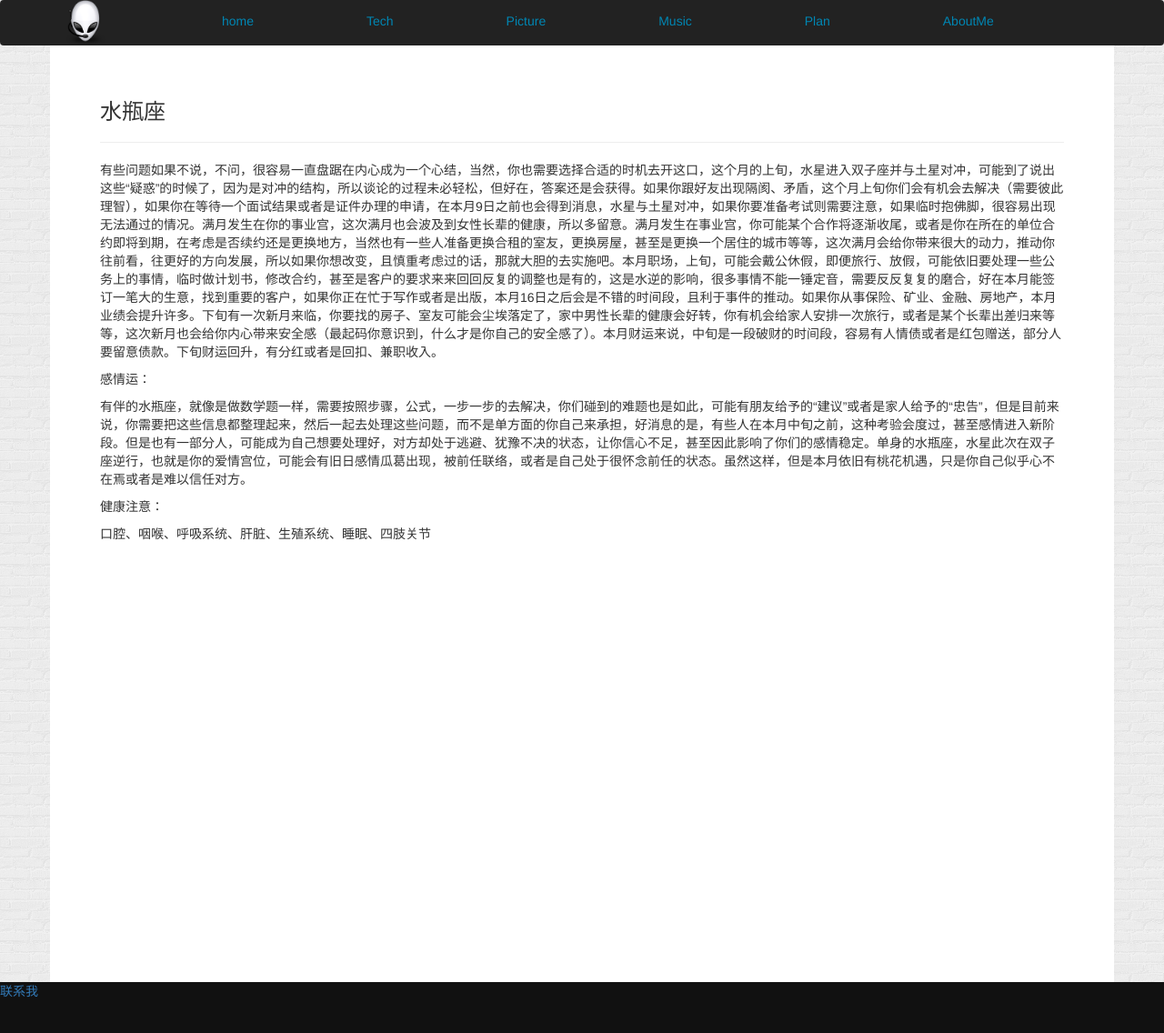
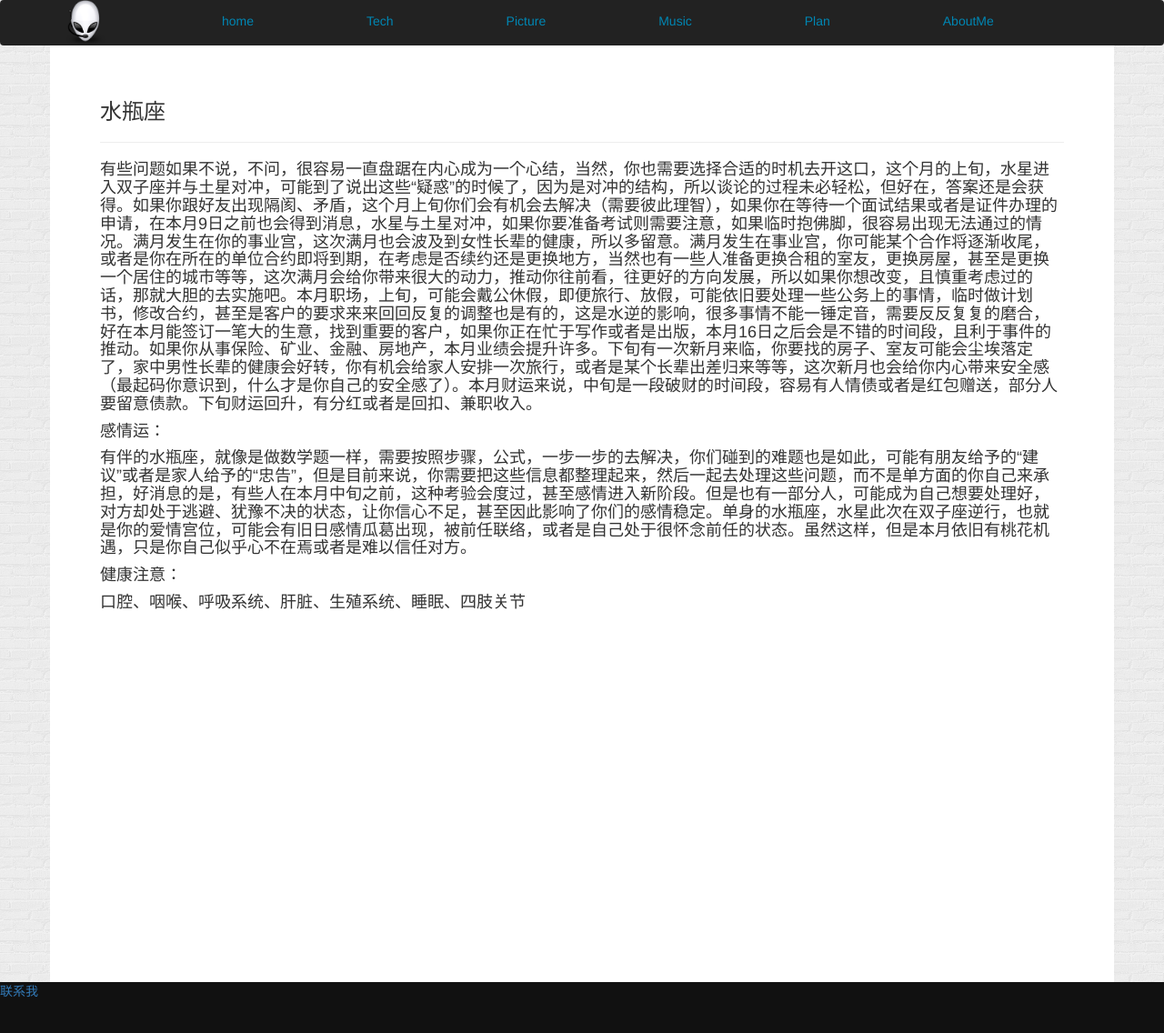
Before and after one commit to GeorageLiang/georageliang.github.com, a Jekyll site: the page built from 12md/bowl.md, in a window 1280 px wide and 1140 px high. Shown: the top 1136 px of the window at 91% size. Built offline with Jekyll 4.4.1, drawn with Linux system fonts in a browser that asks for light colours; Markdown is read by kramdown in place of the engine named in the settings; comment, search, counter and statistics services are not loaded.

```diff
--- a/12md/bowl.md
+++ b/12md/bowl.md
@@ -9,12 +9,12 @@ permalink: /12md/bowl/
 ###水瓶座
 ---
 
-有些问题如果不说，不问，很容易一直盘踞在内心成为一个心结，当然，你也需要选择合适的时机去开这口，这个月的上旬，水星进入双子座并与土星对冲，可能到了说出这些“疑惑”的时候了，因为是对冲的结构，所以谈论的过程未必轻松，但好在，答案还是会获得。如果你跟好友出现隔阂、矛盾，这个月上旬你们会有机会去解决（需要彼此理智），如果你在等待一个面试结果或者是证件办理的申请，在本月9日之前也会得到消息，水星与土星对冲，如果你要准备考试则需要注意，如果临时抱佛脚，很容易出现无法通过的情况。满月发生在你的事业宫，这次满月也会波及到女性长辈的健康，所以多留意。满月发生在事业宫，你可能某个合作将逐渐收尾，或者是你在所在的单位合约即将到期，在考虑是否续约还是更换地方，当然也有一些人准备更换合租的室友，更换房屋，甚至是更换一个居住的城市等等，这次满月会给你带来很大的动力，推动你往前看，往更好的方向发展，所以如果你想改变，且慎重考虑过的话，那就大胆的去实施吧。本月职场，上旬，可能会戴公休假，即便旅行、放假，可能依旧要处理一些公务上的事情，临时做计划书，修改合约，甚至是客户的要求来来回回反复的调整也是有的，这是水逆的影响，很多事情不能一锤定音，需要反反复复的磨合，好在本月能签订一笔大的生意，找到重要的客户，如果你正在忙于写作或者是出版，本月16日之后会是不错的时间段，且利于事件的推动。如果你从事保险、矿业、金融、房地产，本月业绩会提升许多。下旬有一次新月来临，你要找的房子、室友可能会尘埃落定了，家中男性长辈的健康会好转，你有机会给家人安排一次旅行，或者是某个长辈出差归来等等，这次新月也会给你内心带来安全感（最起码你意识到，什么才是你自己的安全感了）。本月财运来说，中旬是一段破财的时间段，容易有人情债或者是红包赠送，部分人要留意债款。下旬财运回升，有分红或者是回扣、兼职收入。
+####有些问题如果不说，不问，很容易一直盘踞在内心成为一个心结，当然，你也需要选择合适的时机去开这口，这个月的上旬，水星进入双子座并与土星对冲，可能到了说出这些“疑惑”的时候了，因为是对冲的结构，所以谈论的过程未必轻松，但好在，答案还是会获得。如果你跟好友出现隔阂、矛盾，这个月上旬你们会有机会去解决（需要彼此理智），如果你在等待一个面试结果或者是证件办理的申请，在本月9日之前也会得到消息，水星与土星对冲，如果你要准备考试则需要注意，如果临时抱佛脚，很容易出现无法通过的情况。满月发生在你的事业宫，这次满月也会波及到女性长辈的健康，所以多留意。满月发生在事业宫，你可能某个合作将逐渐收尾，或者是你在所在的单位合约即将到期，在考虑是否续约还是更换地方，当然也有一些人准备更换合租的室友，更换房屋，甚至是更换一个居住的城市等等，这次满月会给你带来很大的动力，推动你往前看，往更好的方向发展，所以如果你想改变，且慎重考虑过的话，那就大胆的去实施吧。本月职场，上旬，可能会戴公休假，即便旅行、放假，可能依旧要处理一些公务上的事情，临时做计划书，修改合约，甚至是客户的要求来来回回反复的调整也是有的，这是水逆的影响，很多事情不能一锤定音，需要反反复复的磨合，好在本月能签订一笔大的生意，找到重要的客户，如果你正在忙于写作或者是出版，本月16日之后会是不错的时间段，且利于事件的推动。如果你从事保险、矿业、金融、房地产，本月业绩会提升许多。下旬有一次新月来临，你要找的房子、室友可能会尘埃落定了，家中男性长辈的健康会好转，你有机会给家人安排一次旅行，或者是某个长辈出差归来等等，这次新月也会给你内心带来安全感（最起码你意识到，什么才是你自己的安全感了）。本月财运来说，中旬是一段破财的时间段，容易有人情债或者是红包赠送，部分人要留意债款。下旬财运回升，有分红或者是回扣、兼职收入。
 
-感情运：
+####感情运：
 
-有伴的水瓶座，就像是做数学题一样，需要按照步骤，公式，一步一步的去解决，你们碰到的难题也是如此，可能有朋友给予的“建议”或者是家人给予的“忠告”，但是目前来说，你需要把这些信息都整理起来，然后一起去处理这些问题，而不是单方面的你自己来承担，好消息的是，有些人在本月中旬之前，这种考验会度过，甚至感情进入新阶段。但是也有一部分人，可能成为自己想要处理好，对方却处于逃避、犹豫不决的状态，让你信心不足，甚至因此影响了你们的感情稳定。单身的水瓶座，水星此次在双子座逆行，也就是你的爱情宫位，可能会有旧日感情瓜葛出现，被前任联络，或者是自己处于很怀念前任的状态。虽然这样，但是本月依旧有桃花机遇，只是你自己似乎心不在焉或者是难以信任对方。
+####有伴的水瓶座，就像是做数学题一样，需要按照步骤，公式，一步一步的去解决，你们碰到的难题也是如此，可能有朋友给予的“建议”或者是家人给予的“忠告”，但是目前来说，你需要把这些信息都整理起来，然后一起去处理这些问题，而不是单方面的你自己来承担，好消息的是，有些人在本月中旬之前，这种考验会度过，甚至感情进入新阶段。但是也有一部分人，可能成为自己想要处理好，对方却处于逃避、犹豫不决的状态，让你信心不足，甚至因此影响了你们的感情稳定。单身的水瓶座，水星此次在双子座逆行，也就是你的爱情宫位，可能会有旧日感情瓜葛出现，被前任联络，或者是自己处于很怀念前任的状态。虽然这样，但是本月依旧有桃花机遇，只是你自己似乎心不在焉或者是难以信任对方。
 
-健康注意：
+####健康注意：
 
-口腔、咽喉、呼吸系统、肝脏、生殖系统、睡眠、四肢关节
+####口腔、咽喉、呼吸系统、肝脏、生殖系统、睡眠、四肢关节
```
